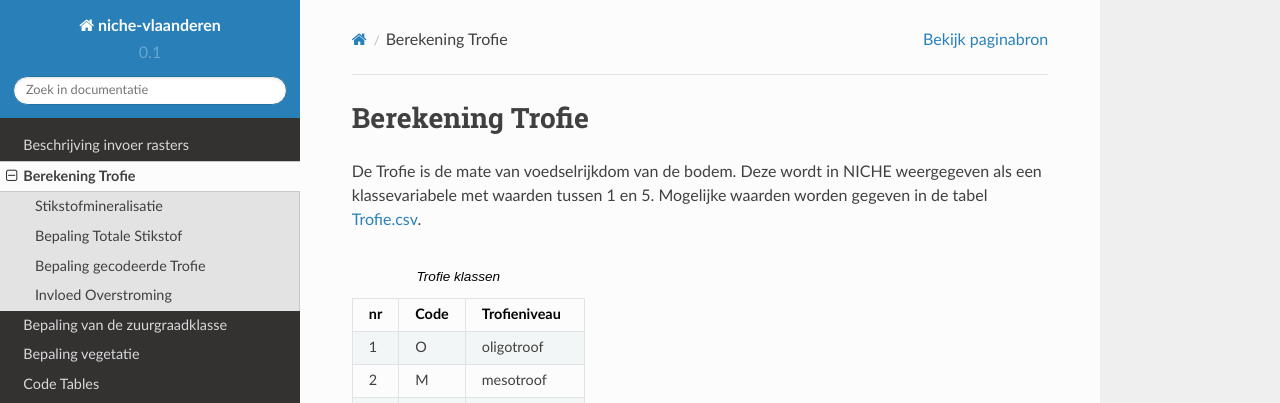
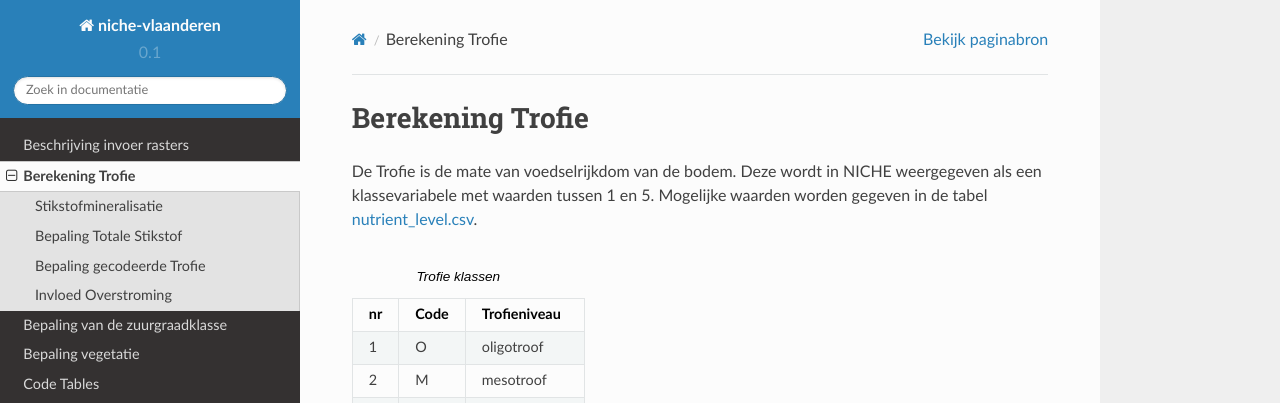
Before and after one commit to inbo/niche_vlaanderen, a Sphinx documentation site: the page built from docs/trofie.rst, in a window 1280 px wide and 900 px high. Shown: the top 403 px of the window. Built offline with Sphinx 7.4.7 and the Read the Docs theme 2.0.0, drawn with Linux system fonts in a browser that asks for light colours.

Commit message:
update trofie - nutrient level in docs

```diff
--- a/docs/trofie.rst
+++ b/docs/trofie.rst
@@ -6,7 +6,7 @@ Berekening Trofie
 
 De Trofie is de mate van voedselrijkdom van de bodem.
 Deze wordt in NICHE weergegeven als een klassevariabele met waarden tussen 1 en 5.
-Mogelijke waarden worden gegeven in de tabel `Trofie.csv <https://github.com/inbo/niche_vlaanderen/blob/master/SystemTables/Trofie.csv>`_.
+Mogelijke waarden worden gegeven in de tabel `nutrient_level.csv <https://github.com/inbo/niche_vlaanderen/blob/master/SystemTables/nutrient_level.csv>`_.
 
 .. csv-table:: Trofie klassen
   :header: nr,Code,Trofieniveau
```
